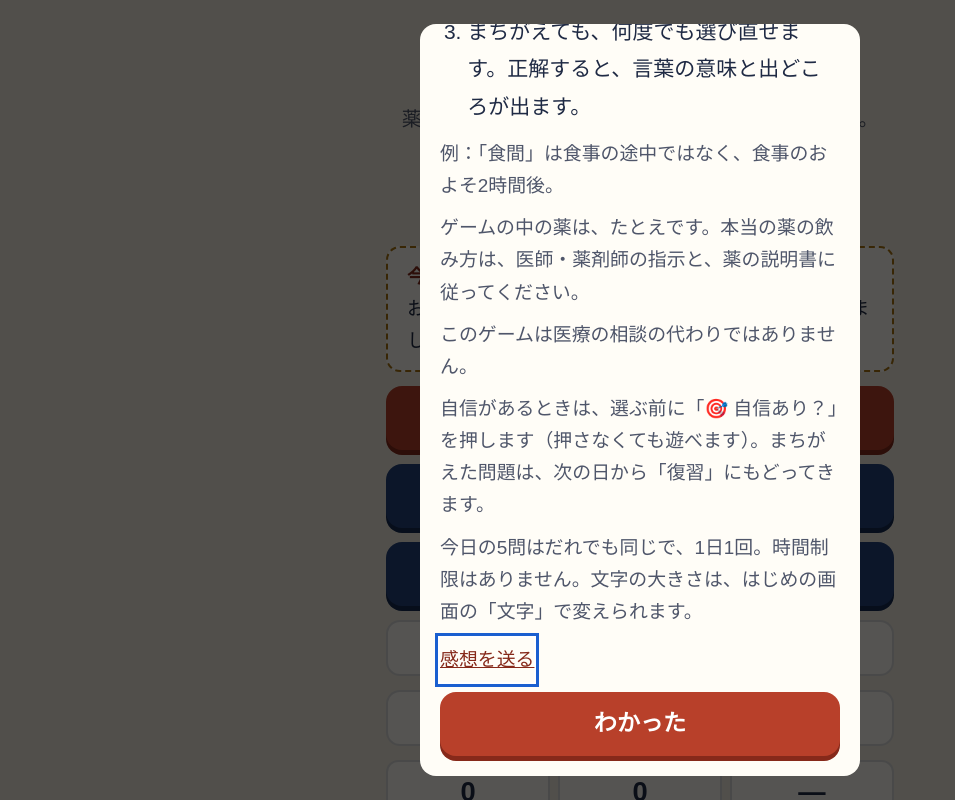
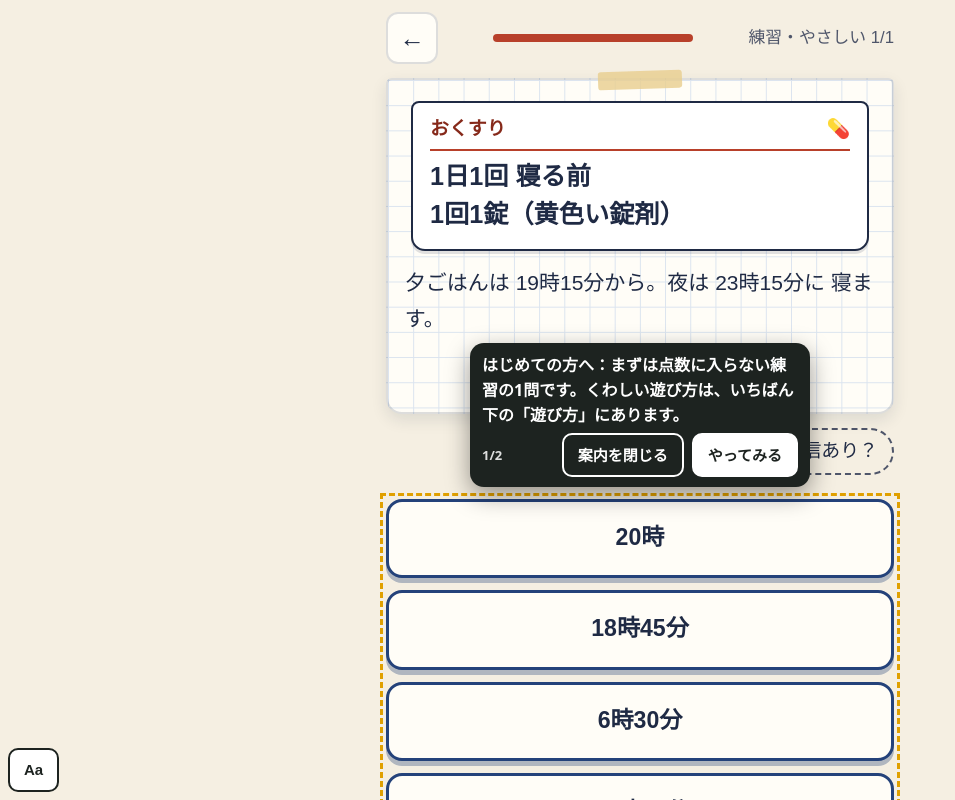
Before and after one commit to satou-aaaaa/kusuri-yomi, a plain HTML site: page index.html in a window 1280 px wide. Shown: the top 800 px of the page, without its empty margins (0-955 px from the left). Drawn offline with Linux system fonts and the light colour scheme; a web font is replaced by a local one.

Commit message:
ひな形の共通部品を写す（shared-workflows 983bc7e） (#14)
Co-authored-by: template-sync <41898283+github-actions[bot]@users.noreply.github.com>

```diff
--- a/index.html
+++ b/index.html
@@ -334,7 +334,8 @@ html.a11y-say body{padding-bottom:calc(64px + env(safe-area-inset-bottom,0px))!i
 //      （incidents/2026-11-21-hand-copied-helpers-drift.md）。
 //      あわせて、はじめて遊ぶ人への案内（吹き出し Core.coach）を足した。長い「遊び方」の窓の代わりに、練習の1問を遊びながら
 //      その場で一言ずつ教える（NN/g「Mobile Instructional Overlays」・Andersen ほか CHI 2012「The Impact of Tutorials on Games of Varying Complexity」）。
-//   3: 2026-11-22 吹き出しを出しているあいだ 0.4 秒ごとに場所を測り直す（古い場所に残って押す所を隠すことがあった）。ボタンの字を「案内を閉じる」に
+//   3: 2026-11-22 吹き出しを出しているあいだ 0.4 秒ごとに場所を測り直す（古い場所に残って押す所を隠すことがあった）。ボタンの字を「案内を閉じる」に。
+//      段の wait（その所が出るまで待つ）を足した。全ゲームの「はじめての練習」を sync-template の migrateFirstPlay が足すため
 //   2: 2026-11-22 感想フォームのゲーム名を、渡さなければ題（<title>）から入れる。sync-template が全ゲームを game-core に切り替える（migrateCore）ため
 // 決まり: 外へ通信しない。ゲームの関数の名前（toast・buzz など）は上書きしない（Core.toast などで呼ぶ）。
 (function () {
@@ -420,6 +421,7 @@ html.a11y-say body{padding-bottom:calc(64px + env(safe-area-inset-bottom,0px))!i
   //   sel   …… 吹き出しを付ける所。まだ画面に無いあいだは待つ（ゲームが画面を作り直しても付け直す）
   //   until …… その所が画面に出たら次へ進む（答えた・正解した など）。無ければ sel を押したら次へ
   //   button …… 押すと次へ進むボタンの字（読むだけの吹き出し）
+  //   wait  …… その所が画面に出るまで、この吹き出しは出さずに待つ（答えたあとにだけ「次へ」を指す など）
   //   pos   …… "below"（既定）か "above"。その側に場所が無ければ、ページを少し動かして場所を空ける（読む所を隠さないため）
   // 吹き出しは押す所を隠さない（上か下の空いたほうに出す）。「案内を閉じる」と Esc でいつでもやめられる。
   const coach = (() => {
@@ -454,7 +456,7 @@ html.a11y-say body{padding-bottom:calc(64px + env(safe-area-inset-bottom,0px))!i
       while (steps && i < steps.length && steps[i].until && find(steps[i].until)) i++;
       if (!steps) return;
       if (i >= steps.length) return stop(true);
-      const st = steps[i], el = find(st.sel);
+      const st = steps[i], el = st.wait && !find(st.wait) ? null : find(st.sel);
       if (!el) { box.hidden = true; mark(null); return; }
       box.hidden = false; mark(el);
       const fresh = shown !== i;
@@ -904,7 +906,7 @@ function home() {
   $("go-cal").onclick = () => cal();
   $("go-ach").onclick = achView;
   bindFooter();
-  if (!s.tut) openHow();
+  if (!s.tut) firstPlay();
 }
 function practiceMenu() {
   app.innerHTML = `<header><button class="icon" id="back" aria-label="もどる">←</button><h1>練習<small>今日の記録には入りません（ことば帳には載ります）</small></h1></header>
@@ -915,6 +917,31 @@ function practiceMenu() {
   document.querySelectorAll(".lv button").forEach((b) => (b.onclick = () => startRun("p", +b.dataset.t)));
   bindFooter(); toTop();
 }
+// first-play:begin（shared-workflows の scripts/sync-template.mjs が足した。直すときはひな形を直す）
+// はじめての人：長い「遊び方」の窓を出さず、点数に入らない練習の1問を遊びながら、吹き出しで一言ずつ教える（game-core の Core.coach）。
+// 「見た」は始めたその場で残す（途中でやめても、次からはふつうに始まる。くわしい遊び方はいつでもいちばん下の「遊び方」から）
+const FIRST_STEPS = [
+  { sel: "#choices", button: "やってみる", text: "はじめての方へ：まずは点数に入らない練習の1問です。くわしい遊び方は、いちばん下の「遊び方」にあります。" },
+  { sel: "#next", wait: ".verdict", text: "できました。わけを読んだら、ここを押して進みます。" },
+];
+function firstPlay() {
+  save((s) => { s.tut = true; });
+  // 練習の入り口を開いて、いちばん上（いちばんやさしい）を押す。無ければ前の形（遊び方の窓）にもどす
+  practiceMenu();
+  const b = document.querySelector(".lv button");
+  if (!window.Core || !Core.coach || !b) { home(); return openHow(); }
+  b.click();
+  // 練習は1問だけにする（数を減らしてから描き直す）。問題の数を決めているゲーム（読み直しで数のちがう回を捨てる）は、元の数のまま
+  const keep = JSON.stringify((load().runs || {}).p || null);
+  save((s) => { const r = s.runs && s.runs.p; if (r && Array.isArray(r.list)) r.list = r.list.slice(0, 1); });
+  if (keep !== "null" && !(load().runs || {}).p) save((s) => { s.runs.p = JSON.parse(keep); });
+  play();
+  const seen = (q) => { const e = document.querySelector(q); return !!e && e.getBoundingClientRect().height > 0; };
+  FIRST_STEPS[0].sel = ["#choices","#app h1","#app header","#app"].find(seen) || "#app";
+  // 案内を閉じた（Esc も）ら、1問の練習の途中経過を残さずにホームのいちばん上へ（ふだんの練習の「続きから」を出さない）
+  Core.coach.start(FIRST_STEPS, { home, onEnd: (done) => { if (done === false) { save((s) => { const r = s.runs && s.runs.p; if (r && !(r.res || []).length) delete s.runs.p; }); home(); scrollTo(0, 0); } } });
+}
+// first-play:end
 function startRun(mode, opt) {
   const k = todayKey(); let ng = false;
   save((s) => {
```
Also changed, not shown: qa/run.mjs (+7 -5 lines).
